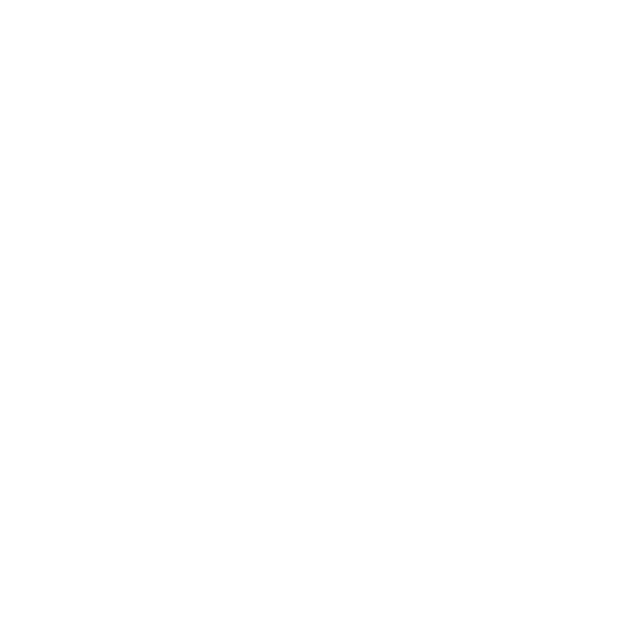
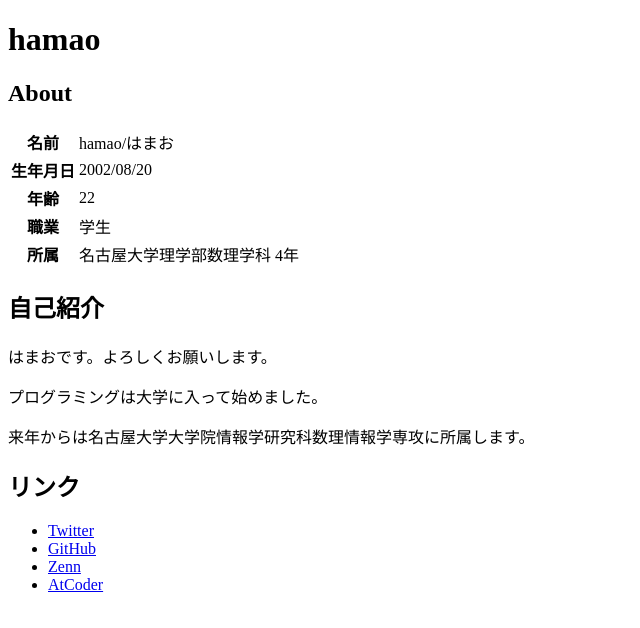
Before and after one commit to hamao0820/portfolio, an Astro site: page / in a window 1280 px wide. Shown: the whole page, without its empty margins (0-640 px from the left). Built offline with nearby package versions, Linux system fonts and the light colour scheme; Astro itself is replaced by a stand-in of ours.

Commit message:
トップページを作成

```diff
--- a/package.json
+++ b/package.json
@@ -10,8 +10,10 @@
     "astro": "astro"
   },
   "dependencies": {
+    "@astrojs/check": "^0.9.3",
     "astro": "^4.15.10",
-    "@astrojs/check": "^0.9.3",
+    "prettier": "^3.3.3",
+    "prettier-plugin-astro": "^0.14.1",
     "typescript": "^5.6.2"
   }
 }
--- a/src/layouts/Layout.astro
+++ b/src/layouts/Layout.astro
@@ -7,7 +7,7 @@ const { title } = Astro.props;
 ---
 
 <!doctype html>
-<html lang="en">
+<html lang="ja">
   <head>
     <meta charset="UTF-8" />
     <meta name="description" content="Astro description" />
@@ -20,5 +20,4 @@ const { title } = Astro.props;
     <slot />
   </body>
 </html>
-<style is:global>
-</style>
+<style is:global></style>
--- a/src/pages/index.astro
+++ b/src/pages/index.astro
@@ -1,9 +1,47 @@
 ---
-import Layout from '../layouts/Layout.astro';
+import Layout from "../layouts/Layout.astro";
 ---
 
-<Layout title="Welcome to Astro.">
+<Layout title="hamao">
+  <h1>hamao</h1>
+  <h2>About</h2>
+  <div>
+    <table>
+      <tr>
+        <th>名前 </th>
+        <td>hamao/はまお</td>
+      </tr>
+      <tr>
+        <th>生年月日</th>
+        <td>2002/08/20</td>
+      </tr>
+      <tr>
+        <th>年齢</th>
+        <td>22</td>
+      </tr>
+      <tr>
+        <th>職業</th>
+        <td>学生</td>
+      </tr>
+      <tr>
+        <th>所属</th>
+        <td>名古屋大学理学部数理学科 4年</td>
+      </tr>
+    </table>
+  </div>
+  <h2>自己紹介</h2>
+  <div>
+    <p>はまおです。よろしくお願いします。</p>
+    <p>プログラミングは大学に入って始めました。</p>
+    <p>来年からは名古屋大学大学院情報学研究科数理情報学専攻に所属します。</p>
+  </div>
+  <h2>リンク</h2>
+  <div>
+    <ul>
+      <li><a href="https://twitter.com/hamao_0820" target="_blank">Twitter</a></li>
+      <li><a href="https://github/hamao" target="_blank">GitHub</a></li>
+      <li><a href="https://zenn.dev/hamao" target="_blank">Zenn</a></li>
+      <li><a href="https://atcoder.jp/users/hamao" target="_blank">AtCoder</a></li>
+    </ul>
+  </div>
 </Layout>
-
-<style>
-</style>
```
Also changed, not shown: 2 other files. Lines whose indentation alone changed are shown as unchanged.
